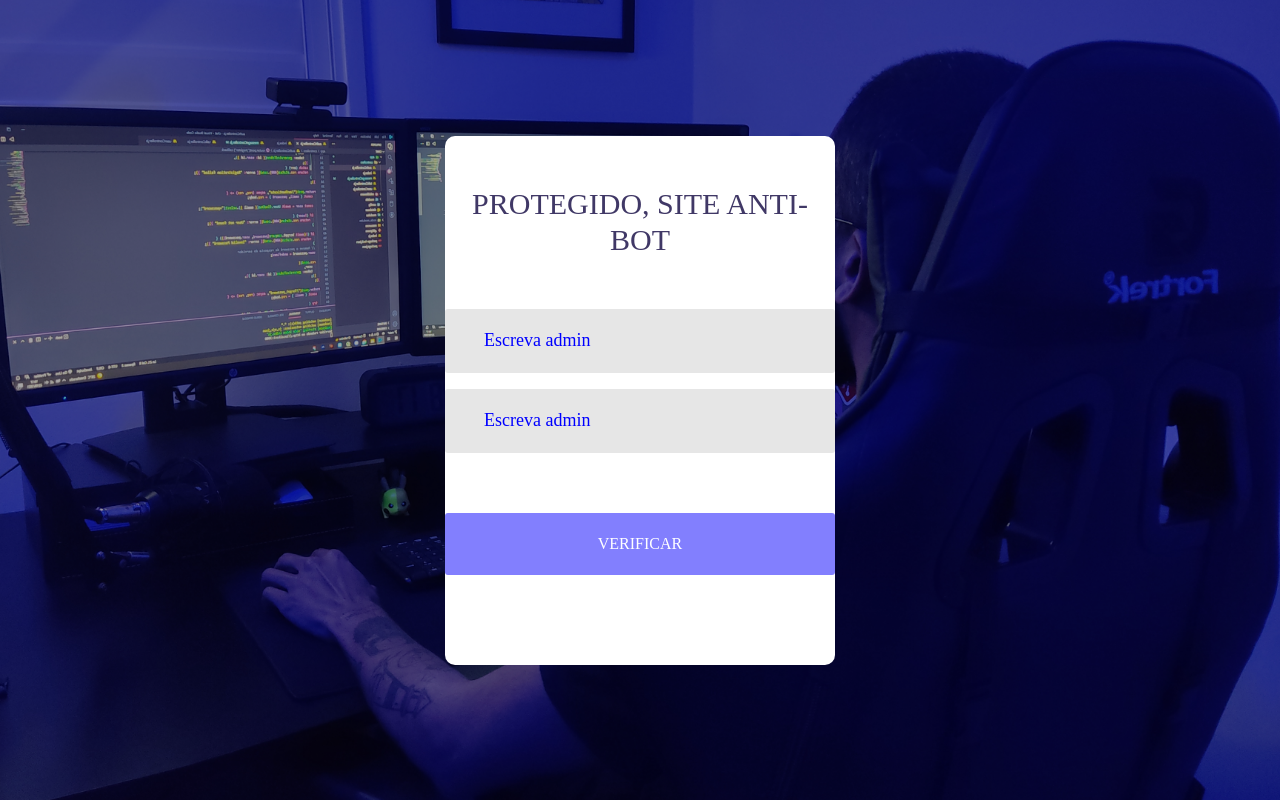
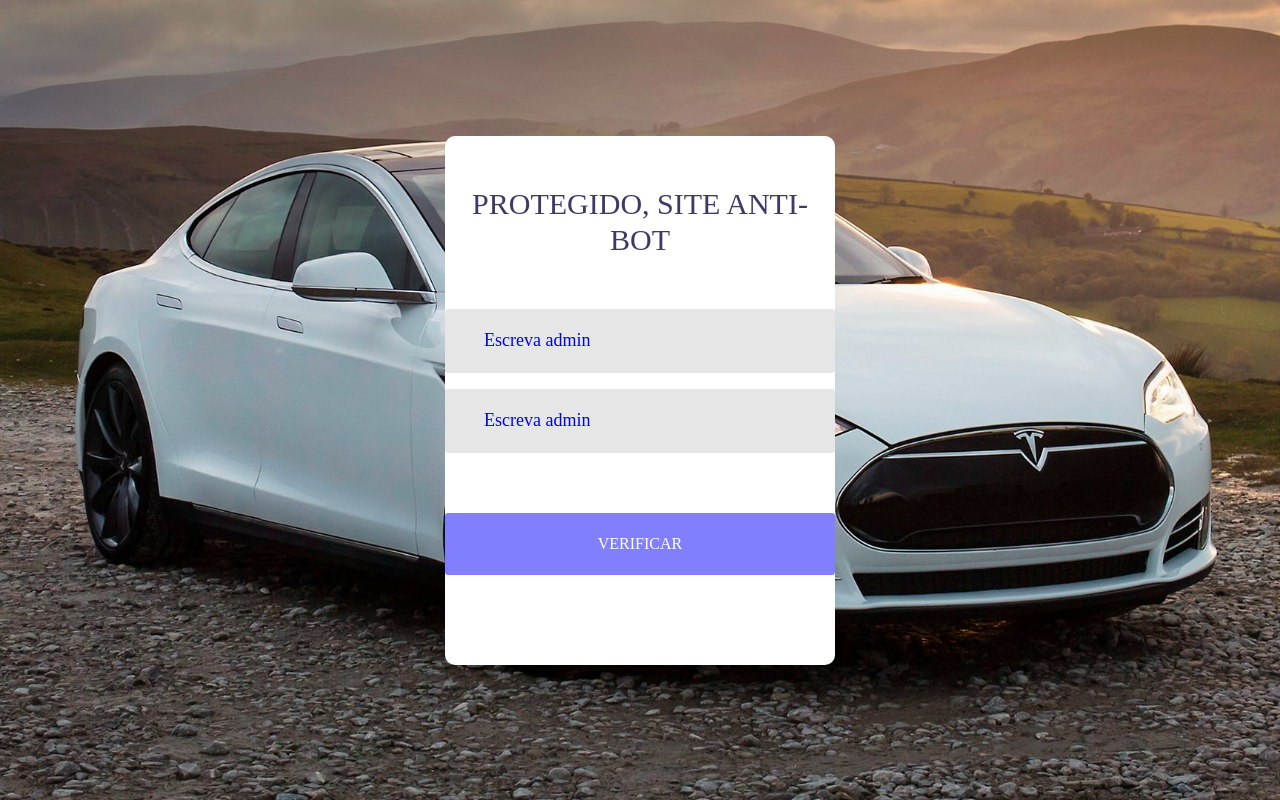
Before and after one commit to BentoGomes/Trabalho-Individual, a Flask app: page / in a window 1280 px wide. Run offline with Flask 2, Linux system fonts and the light colour scheme; some libraries are stand-ins or nearby versions; some web fonts are replaced.

Commit message:
banner update

```diff
--- a/static/css/main.css
+++ b/static/css/main.css
@@ -182,12 +182,12 @@ iframe {
 }
 
 .container-login100{
-  background-image: url(../images/bannerPortifolio.png);
+  background-image: url(../images/banner.jpg);
 
 }
 
 #veiculo1 {
-  background-image: url(../images/bannerPortifolio.png);
+  background-image: url(../images/banner.jpg);
 }
 
 /*------------------------------------------------------------------
--- a/static/css/style.css
+++ b/static/css/style.css
@@ -92,7 +92,7 @@ html, body{
 }
 
 section#inicio {
-    background-image: url("./images/bannerPortifolio.png");
+    background-image: url("./images/banner.jpg");
     background-repeat: no-repeat;
     background-size: cover;
     background-attachment: fixed;
@@ -303,4 +303,4 @@ i.menu-mobile {
   }
 
   .container-login100{
-    background-image: url(../images/bannerPortifolio.png;)}
+    background-image: url(../images/banner.jpg)}
```
Also changed, not shown: static/images/banner.jpg (added).
